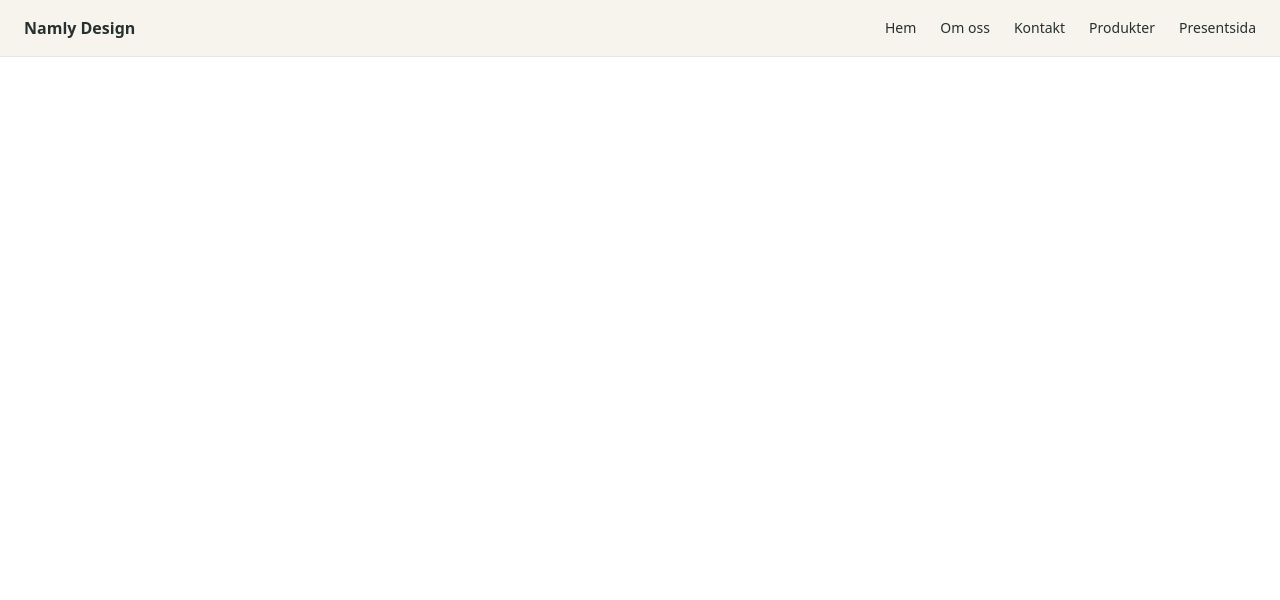
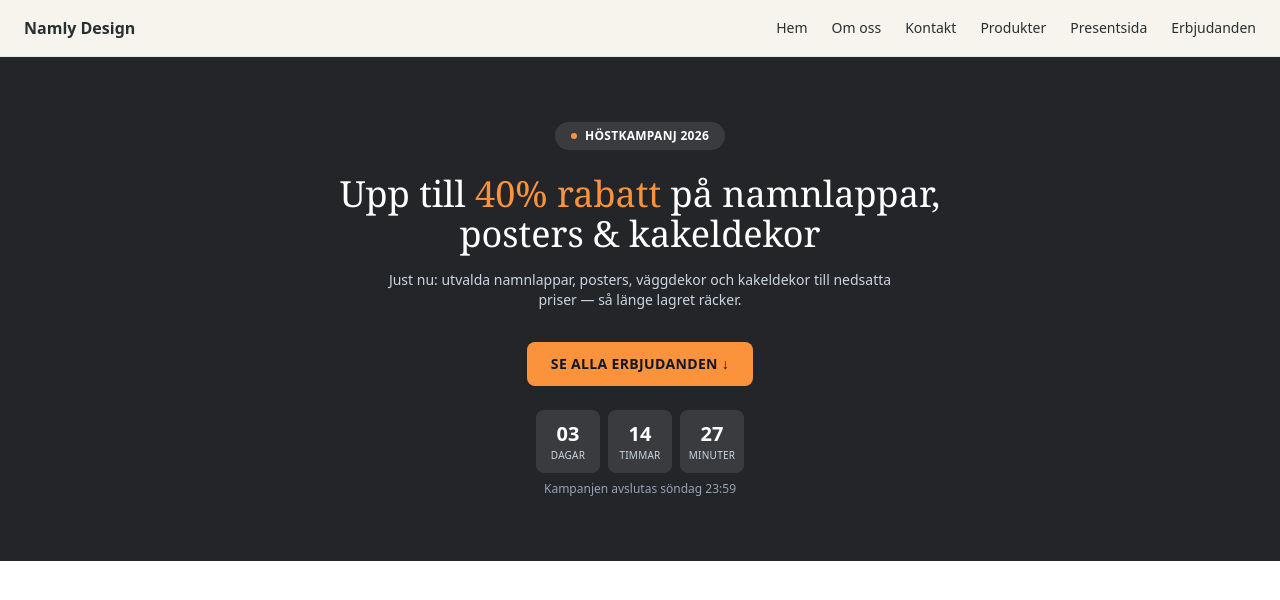
Before and after one commit to EmiliaNamly/NamlyAboutContact, a React (Vite) app: page /sale-page in a window 1280 px wide. Shown: the top 600 px of the page. Built offline with nearby package versions, Linux system fonts and the light colour scheme; the HTML template or start-up script is replaced by a standard one.

Commit message:
Hero section for salepage

```diff
--- a/src/App.tsx
+++ b/src/App.tsx
@@ -4,6 +4,7 @@ import Navbar from "./pages/partial/Navbar";
 import AboutUsPage from "./pages/AboutUsPage";
 import ProductsPage from "./pages/ProductsPage";
 import PresentPage from "./pages/PresentPage";
+import SalePage from "./pages/SalePage";
 
 
 function App() {
@@ -14,8 +15,8 @@ function App() {
       <Routes>
         <Route path="/about-us" element={<AboutUsPage />} />
         <Route path="/contact" element={<ContactHero />} />
-          <Route path="/products-page" element={<ProductsPage />} />
-
+        <Route path="/products-page" element={<ProductsPage />} />
+        <Route path="/sale-page" element={<SalePage />} />
         <Route path="/presents" element={<PresentPage />} />
 
       </Routes>
--- /dev/null
+++ b/src/components/Kampanjsida/CampaignSection.tsx
@@ -0,0 +1,69 @@
+import CountdownTimer from "./Countdown";
+
+
+export interface CampaignHeroProps {
+  badgeLabel?: string;
+  headingPrefix: string;
+  headingHighlight: string;
+  headingSuffix: string;
+  description: string;
+  ctaLabel: string;
+  onCtaClick?: () => void;
+  countdown?: {
+    days: number;
+    hours: number;
+    minutes: number;
+    endLabel: string;
+  };
+}
+
+export default function CampaignHero({
+  badgeLabel = "HÖSTKAMPANJ 2026",
+  headingPrefix,
+  headingHighlight,
+  headingSuffix,
+  description,
+  ctaLabel,
+  onCtaClick,
+  countdown,
+}: CampaignHeroProps) {
+  return (
+    <section className="bg-[#242529] px-6 py-16 text-center text-white">
+      {/* Badge */}
+      <span className="inline-flex items-center gap-2 rounded-full bg-white/10 px-4 py-1.5 text-xs font-semibold tracking-wide text-white">
+        <span className="h-1.5 w-1.5 rounded-full bg-orange-400" />
+        {badgeLabel}
+      </span>
+
+      {/* Rubrik */}
+      <h1 className="mx-auto mt-6 max-w-2xl font-serif text-3xl font-medium leading-tight sm:text-4xl">
+        {headingPrefix}{" "}
+        <span className="text-orange-400">{headingHighlight}</span>{" "}
+        {headingSuffix}
+      </h1>
+
+      {/* Brödtext */}
+      <p className="mx-auto mt-4 max-w-lg text-sm text-slate-300">
+        {description}
+      </p>
+
+      {/* CTA */}
+      <button
+        onClick={onCtaClick}
+        className="mt-8 rounded-lg bg-orange-400 px-6 py-3 text-sm font-bold tracking-wide text-slate-900 transition hover:bg-orange-300"
+      >
+        {ctaLabel}
+      </button>
+
+      {/* Nedräkning */}
+      {countdown && (
+        <CountdownTimer
+          days={countdown.days}
+          hours={countdown.hours}
+          minutes={countdown.minutes}
+          endLabel={countdown.endLabel}
+        />
+      )}
+    </section>
+  );
+}
--- /dev/null
+++ b/src/components/Kampanjsida/Countdown.tsx
@@ -0,0 +1,37 @@
+export interface CountdownTimerProps {
+  days: number;
+  hours: number;
+  minutes: number;
+  endLabel: string; // t.ex. "Kampanjen avslutas söndag 23:59"
+}
+
+function TimeBox({ value, label }: { value: number; label: string }) {
+  return (
+    <div className="flex w-16 flex-col items-center rounded-lg bg-white/10 py-2.5">
+      <span className="text-xl font-bold text-white">
+        {String(value).padStart(2, "0")}
+      </span>
+      <span className="text-[10px] font-medium uppercase tracking-wide text-slate-300">
+        {label}
+      </span>
+    </div>
+  );
+}
+
+export default function CountdownTimer({
+  days,
+  hours,
+  minutes,
+  endLabel,
+}: CountdownTimerProps) {
+  return (
+    <div className="mt-6 flex flex-col items-center gap-2">
+      <div className="flex gap-2">
+        <TimeBox value={days} label="Dagar" />
+        <TimeBox value={hours} label="Timmar" />
+        <TimeBox value={minutes} label="Minuter" />
+      </div>
+      <p className="text-xs text-slate-400">{endLabel}</p>
+    </div>
+  );
+}
--- /dev/null
+++ b/src/pages/SalePage.tsx
@@ -0,0 +1,23 @@
+import CampaignHero from "../components/Kampanjsida/CampaignSection";
+
+
+export default function CampaignPage() {
+  return (
+    <div>
+      <CampaignHero
+        headingPrefix="Upp till"
+        headingHighlight="40% rabatt"
+        headingSuffix="på namnlappar, posters & kakeldekor"
+        description="Just nu: utvalda namnlappar, posters, väggdekor och kakeldekor till nedsatta priser — så länge lagret räcker."
+        ctaLabel="SE ALLA ERBJUDANDEN ↓"
+        countdown={{
+          days: 3,
+          hours: 14,
+          minutes: 27,
+          endLabel: "Kampanjen avslutas söndag 23:59",
+        }}
+      />
+      {/* Här kommer filter-pills och produktgrid senare */}
+    </div>
+  );
+}
--- a/src/pages/partial/Navbar.tsx
+++ b/src/pages/partial/Navbar.tsx
@@ -14,6 +14,7 @@ export default function Navbar() {
         <Link to="/contact">Kontakt</Link>
         <Link to="/products-page">Produkter</Link>
         <Link to="/presents">Presentsida</Link>
+        <Link to="/sale-page">Erbjudanden</Link>
 
       </div>
 
--- a/src/pages/partial/Navigation.tsx
+++ /dev/null
@@ -1,19 +0,0 @@
-import { Link } from "react-router-dom";
-
-export default function Navigation() {
-  return (
-    <nav className="w-full flex items-center justify-between px-6 py-4 bg-[#F7F4EE] border-b">
-
-      <div className="font-bold text-[#26302E]">
-        Namly Design
-      </div>
-
-      <div className="flex gap-6 text-sm text-[#26302E]">
-        <Link to="/">Hem</Link>
-        <Link to="/about">Om oss</Link>
-        <Link to="/contact">Kontakt</Link>
-      </div>
-
-    </nav>
-  );
-}
```
